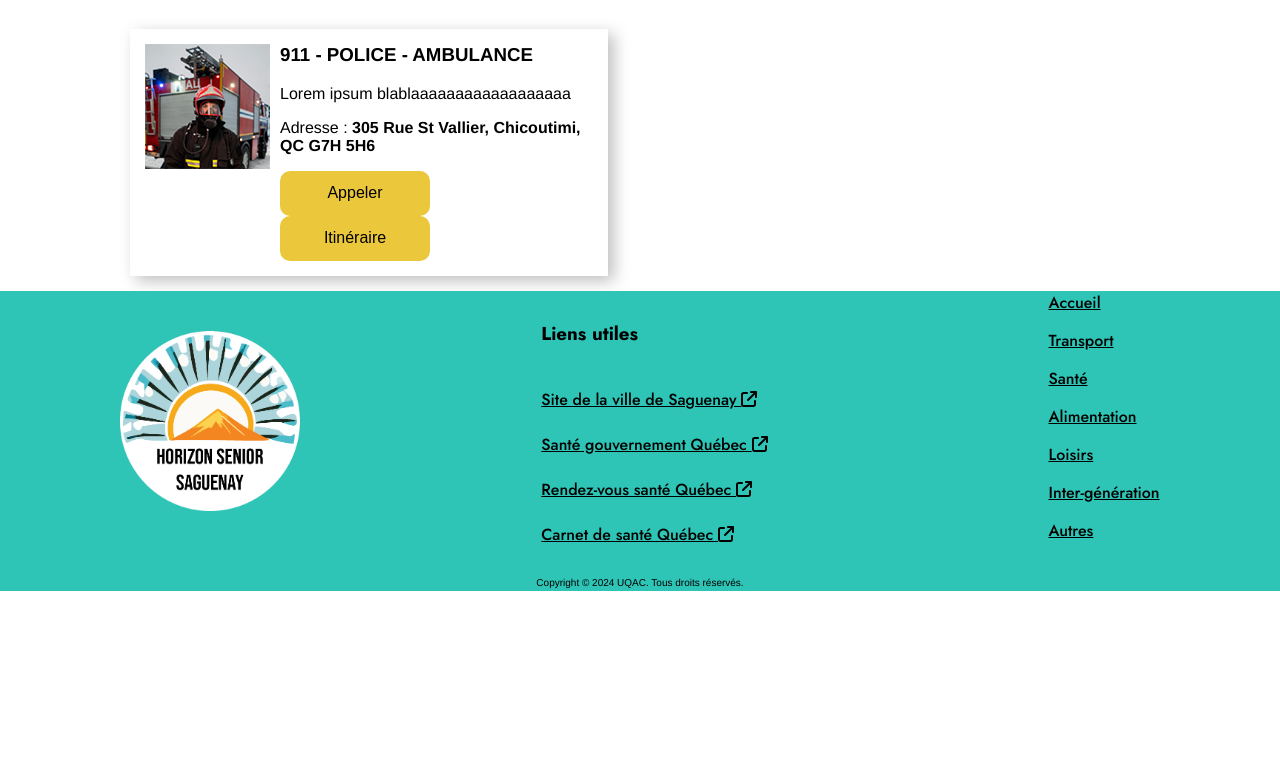
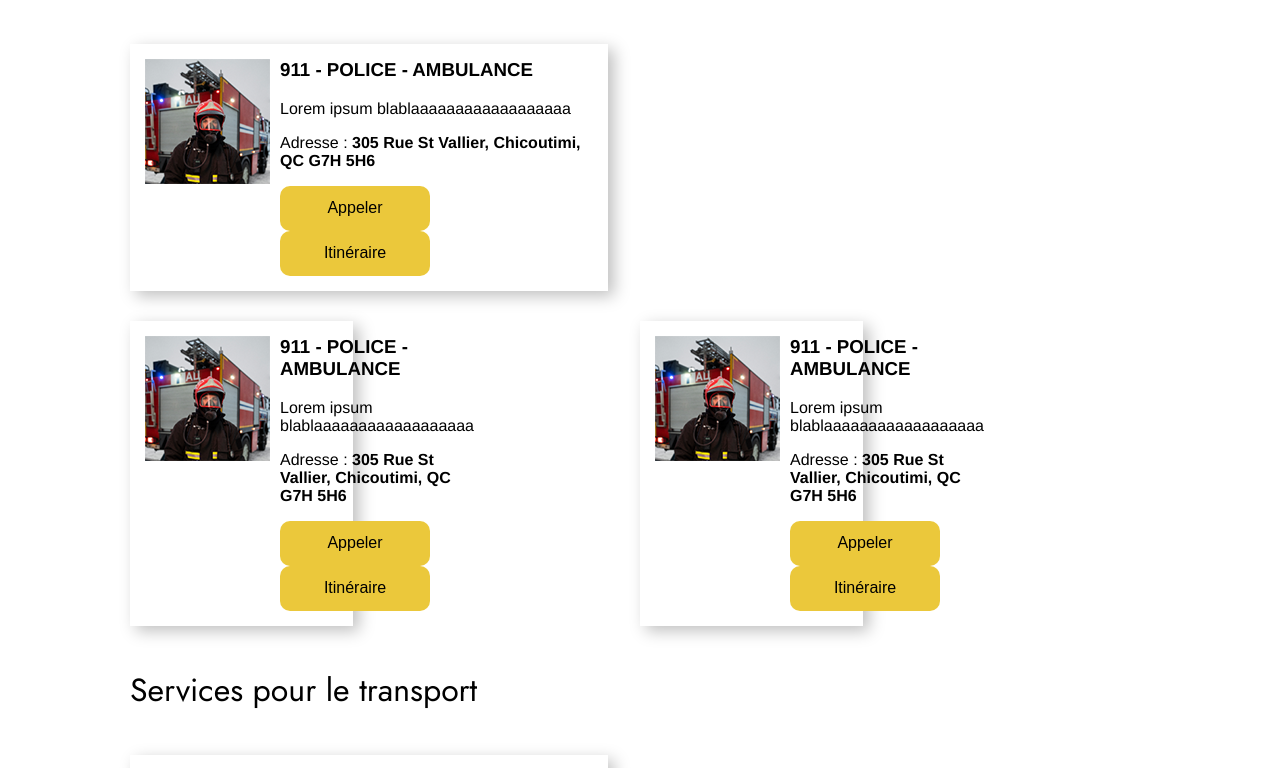
Before and after one commit to varomeas/horizon-front, a React (Create React App) app: page /annuaire in a window 1280 px wide. Shown: the part 382-1150 px from the top of the page. Before the commit the page ends 973 px from the top, so only its background shows below. Built offline with nearby package versions, Linux system fonts and the light colour scheme; no server answers.

Commit message:
Ajout de catégories sur la page annuaire avec mise en page.

```diff
--- a/src/App.js
+++ b/src/App.js
@@ -20,10 +20,10 @@ function App() {
         <main style={{fontSize: fontSize}}>
             <section className={"numéros"}>
                 <h2>Trouver facilement un numéro de téléphone</h2>
-                <div>
-                    <CardNumber numero={"811"} titre={"Police - Ambulance"} description={"Lorem ipsum blablaaaaaaaaaaaaaaaaaa"} url_image={"images/thumb1.png"} adresse={"305 Rue St Vallier, Chicoutimi, QC G7H 5H6"}></CardNumber>
-                    <CardNumber numero={"911"} titre={"Police - Ambulance"} description={"Lorem ipsum blablaaaaaaaaaaaaaaaaaa"} url_image={"images/thumb1.png"}></CardNumber>
-                    <CardNumber numero={"911"} titre={"Police - Ambulance"} description={"Lorem ipsum blablaaaaaaaaaaaaaaaaaa"} url_image={"images/thumb1.png"}></CardNumber>
+                <div className={"numéros_accueil"}>
+                    <CardNumber className={"card"} numero={"811"} titre={"Police - Ambulance"} description={"Lorem ipsum blablaaaaaaaaaaaaaaaaaa"} url_image={"images/thumb1.png"} adresse={"305 Rue St Vallier, Chicoutimi, QC G7H 5H6"}></CardNumber>
+                    <CardNumber className={"card"} numero={"911"} titre={"Police - Ambulance"} description={"Lorem ipsum blablaaaaaaaaaaaaaaaaaa"} url_image={"images/thumb1.png"}></CardNumber>
+                    <CardNumber className={"card"} numero={"911"} titre={"Police - Ambulance"} description={"Lorem ipsum blablaaaaaaaaaaaaaaaaaa"} url_image={"images/thumb1.png"}></CardNumber>
                     <Link to={"/annuaire"} className={"btn btn-link lien_annuaire"}>Voir la page annuaire</Link>
                 </div>
 
--- a/src/App.scss
+++ b/src/App.scss
@@ -19,6 +19,9 @@
       > div {
         display: flex;
         flex-wrap: wrap;
+        .card:nth-child(2n){
+          margin: 15px 0 15px 15px;
+        }
         .lien_annuaire{
           margin: auto;
         }
--- a/src/components/cards-number/CardNumber.js
+++ b/src/components/cards-number/CardNumber.js
@@ -11,7 +11,7 @@ function CardNumber(props){
         window.open(url);
     }
     return(
-        <div className={styles.card}>
+        <div className={`${styles.card} ${props.className}`}>
             <div className={styles.thumb}>
                 <img src={props.url_image} alt={"Plouf"}/>
             </div>
--- a/src/components/cards-number/cardnumber.module.scss
+++ b/src/components/cards-number/cardnumber.module.scss
@@ -6,9 +6,6 @@
   padding: 15px;
   width: calc(50% - 62px);
   margin: 15px 15px 15px 0;
-  &:nth-child(2n){
-    margin: 15px 0 15px 15px;
-  }
 
   .thumb{
     width: 125px;
--- a/src/pages/annuaire/annuaire.js
+++ b/src/pages/annuaire/annuaire.js
@@ -13,9 +13,22 @@ function Annuaire() {
         <SearchBar></SearchBar>
         <main style={{fontSize: fontSize}}>
             <h1>Annuaire</h1>
-            <h2>Services pour la santé</h2>
-            <CardNumber numero={"911"} titre={"Police - Ambulance"} description={"Lorem ipsum blablaaaaaaaaaaaaaaaaaa"} url_image={"images/thumb1.png"} adresse={"305 Rue St Vallier, Chicoutimi, QC G7H 5H6"}></CardNumber>
-
+            <section className={styles.categories}>
+                <h2>Services pour la santé</h2>
+                <div className={styles.categories_numero}>
+                    <CardNumber className={styles.full} numero={"911"} titre={"Police - Ambulance"} description={"Lorem ipsum blablaaaaaaaaaaaaaaaaaa"} url_image={"images/thumb1.png"} adresse={"305 Rue St Vallier, Chicoutimi, QC G7H 5H6"}></CardNumber>
+                    <CardNumber className={styles.half} numero={"911"} titre={"Police - Ambulance"} description={"Lorem ipsum blablaaaaaaaaaaaaaaaaaa"} url_image={"images/thumb1.png"} adresse={"305 Rue St Vallier, Chicoutimi, QC G7H 5H6"}></CardNumber>
+                    <CardNumber className={styles.half2} numero={"911"} titre={"Police - Ambulance"} description={"Lorem ipsum blablaaaaaaaaaaaaaaaaaa"} url_image={"images/thumb1.png"} adresse={"305 Rue St Vallier, Chicoutimi, QC G7H 5H6"}></CardNumber>
+                </div>
+            </section>
+            <section className={styles.categories}>
+                <h2>Services pour le transport </h2>
+                <div className={styles.categories_numero}>
+                    <CardNumber className={styles.full} numero={"911"} titre={"Police - Ambulance"} description={"Lorem ipsum blablaaaaaaaaaaaaaaaaaa"} url_image={"images/thumb1.png"} adresse={"305 Rue St Vallier, Chicoutimi, QC G7H 5H6"}></CardNumber>
+                    <CardNumber className={styles.half} numero={"911"} titre={"Police - Ambulance"} description={"Lorem ipsum blablaaaaaaaaaaaaaaaaaa"} url_image={"images/thumb1.png"} adresse={"305 Rue St Vallier, Chicoutimi, QC G7H 5H6"}></CardNumber>
+                    <CardNumber className={styles.half2} numero={"911"} titre={"Police - Ambulance"} description={"Lorem ipsum blablaaaaaaaaaaaaaaaaaa"} url_image={"images/thumb1.png"} adresse={"305 Rue St Vallier, Chicoutimi, QC G7H 5H6"}></CardNumber>
+                </div>
+            </section>
         </main>
         <Footer></Footer>
     </>
--- a/src/pages/annuaire/annuaire.module.scss
+++ b/src/pages/annuaire/annuaire.module.scss
@@ -0,0 +1,15 @@
+.categories_numero {
+  display: grid;
+  grid-template-columns: repeat(2, 1fr); // Crée deux colonnes de largeur égale
+  grid-template-areas: 'full full' 'half half2';
+
+  .full {
+    grid-area: full;
+  }
+  .half {
+    grid-area: half;
+  }
+    .half2 {
+        grid-area: half2;
+    }
+}
```
